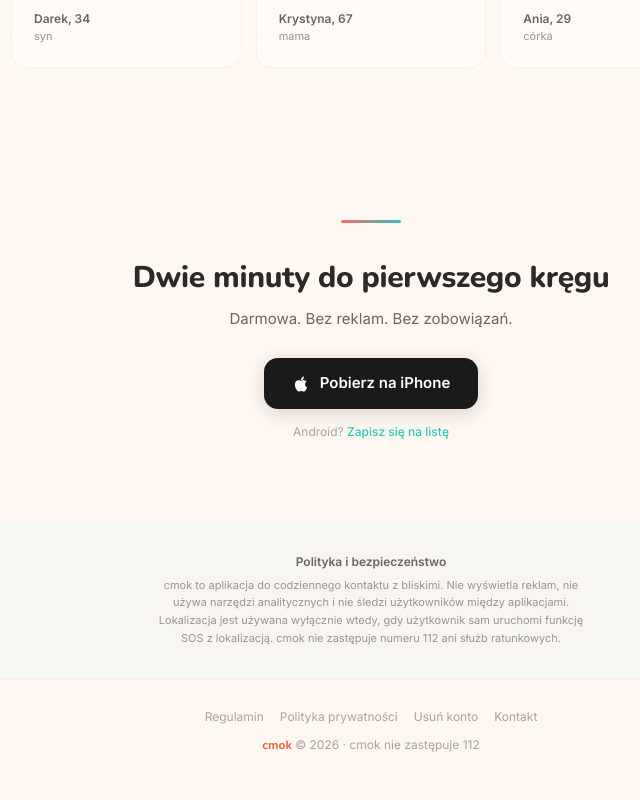
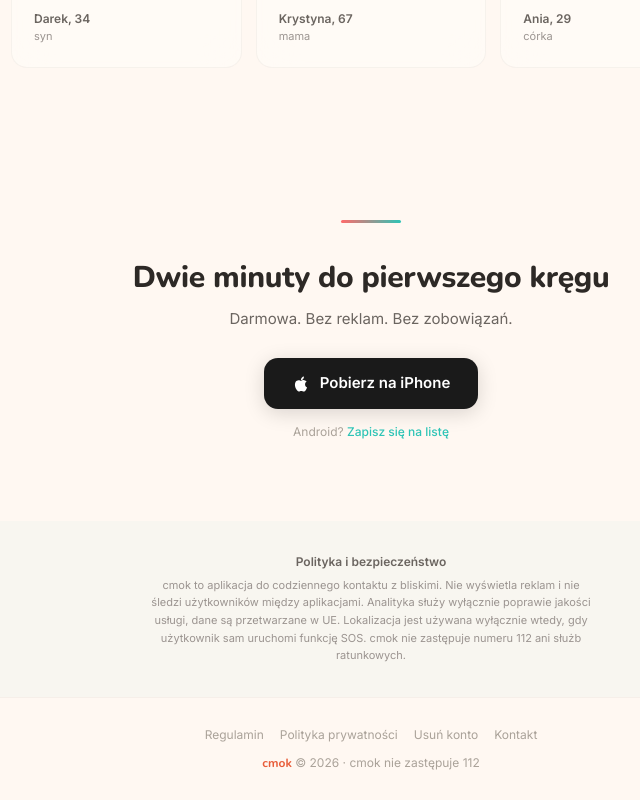
Before and after one commit to hermit85/cmok-web, a Next.js app: page / in a window 1280 px wide. Shown: the part 4418-5218 px from the top of the page, without its empty margins (269-909 px from the left). Built offline with nearby package versions, Linux system fonts and the light colour scheme.

Commit message:
Fix LP legal note: remove false 'no analytics' claim, add EU analytics disclosure

```diff
--- a/app/page.tsx
+++ b/app/page.tsx
@@ -231,7 +231,7 @@
       <section style={{ padding:'32px 24px',textAlign:'center',background:'rgba(46,196,182,0.03)' }}>
         <p style={{ fontSize:12,fontWeight:600,color:'#6B6560',marginBottom:6 }}>Polityka i bezpieczeństwo</p>
         <p style={{ fontSize:11,color:'#9B9490',maxWidth:440,margin:'0 auto',lineHeight:1.6 }}>
-          cmok to aplikacja do codziennego kontaktu z bliskimi. Nie wyświetla reklam, nie używa narzędzi analitycznych i nie śledzi użytkowników między aplikacjami. Lokalizacja jest używana wyłącznie wtedy, gdy użytkownik sam uruchomi funkcję SOS z lokalizacją. cmok nie zastępuje numeru 112 ani służb ratunkowych.
+          cmok to aplikacja do codziennego kontaktu z bliskimi. Nie wyświetla reklam i nie śledzi użytkowników między aplikacjami. Analityka służy wyłącznie poprawie jakości usługi, dane są przetwarzane w UE. Lokalizacja jest używana wyłącznie wtedy, gdy użytkownik sam uruchomi funkcję SOS. cmok nie zastępuje numeru 112 ani służb ratunkowych.
         </p>
       </section>
 
```
